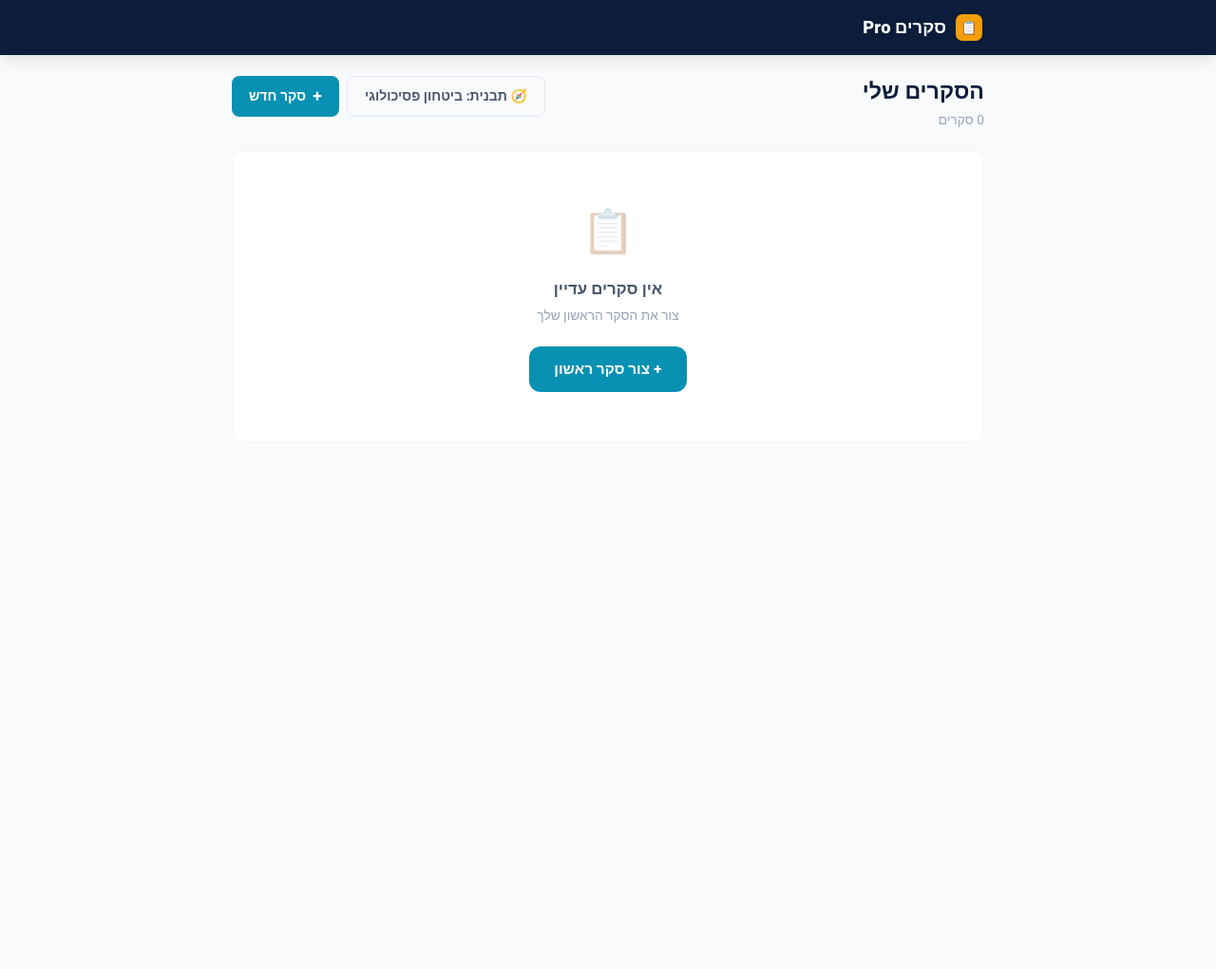
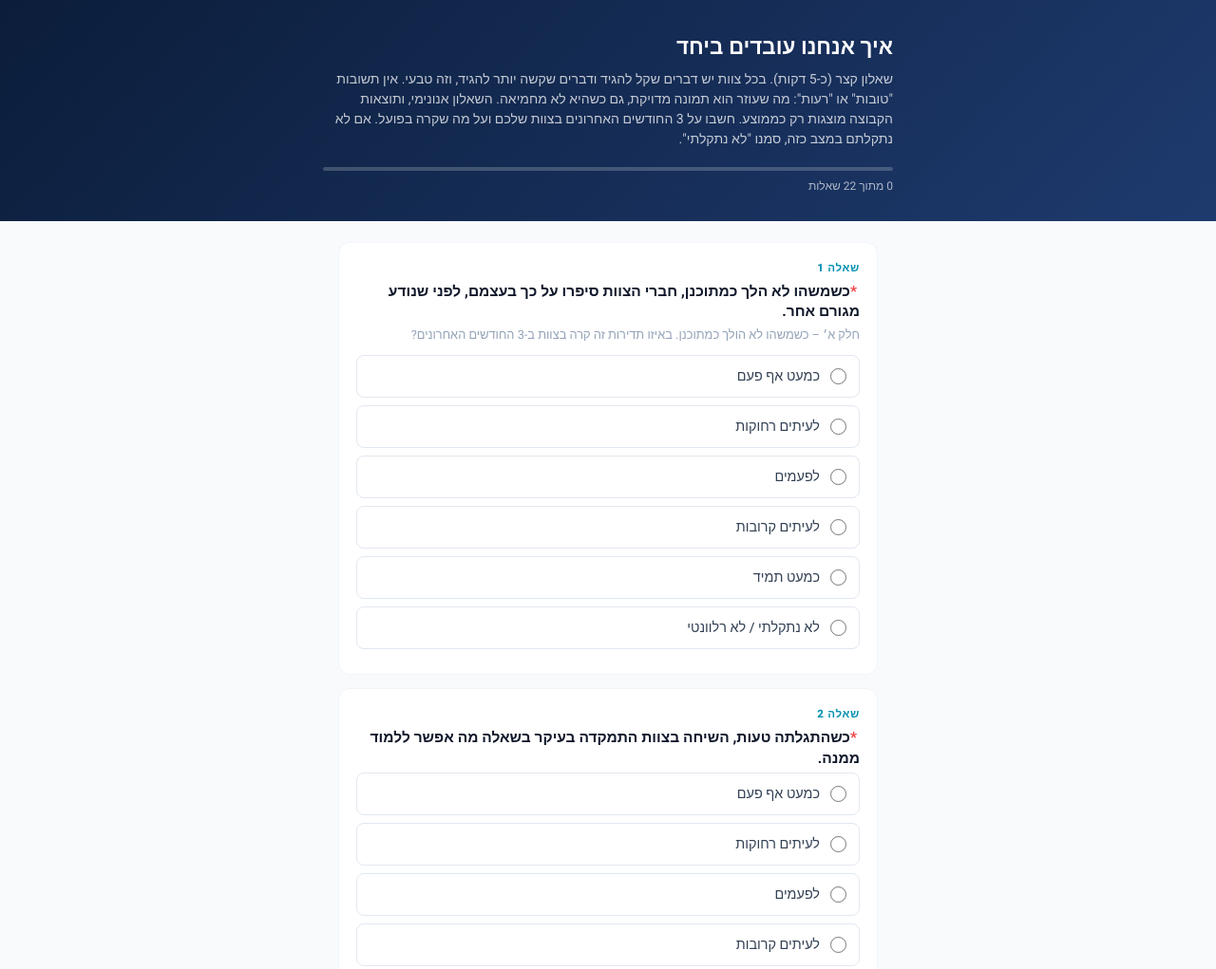
Before and after one commit to Yuvalfriedman1973/pollmaker, a plain HTML site: page index.html in a window 1280 px wide. Shown: the top 1021 px of the page at 95% size. Before the commit the page ends 800 px from the top, so only its background shows below. Drawn offline with Linux system fonts and the light colour scheme.

Commit message:
Open the psychological-safety questionnaire directly on load
No hash now opens the fill view; #home keeps the survey manager.
Discreet facilitator links (management / group results) on the survey.

Co-Authored-By: Claude Sonnet 5.5 <noreply@anthropic.com>
Claude-Session: https://claude.ai/code/session_01VSpTX2rrrZ6gvqeMZEsnBc

```diff
--- a/index.html
+++ b/index.html
@@ -513,7 +513,7 @@ function surveyFromHash(encoded) {
 //  ROUTER
 // ══════════════════════════════════════════════════════
 function getRoute() {
-  const h = location.hash.slice(1) || 'home';
+  const h = location.hash.slice(1) || 'start';   // no hash → open the questionnaire straight away; '#home' = management
   const slash = h.indexOf('/');
   if (slash === -1) return { view: h, id: '' };
   return { view: h.slice(0, slash), id: h.slice(slash + 1) };
@@ -645,17 +645,29 @@ function dimSummaryHtml(survey, responses) {
   </div>`;
 }
 
+// small discreet links for the facilitator, shown only on the default survey
+function adminLinksHtml(survey) {
+  if (!survey || survey.id !== PSY_ID) return '';
+  return `<div style="text-align:center;margin:28px 0 8px;font-size:.75rem">
+    <a href="#home" style="color:var(--g400);text-decoration:none">ניהול סקרים</a>
+    <span style="color:var(--g300)"> · </span>
+    <a href="#results/${PSY_ID}" style="color:var(--g400);text-decoration:none">תוצאות הקבוצה</a>
+  </div>`;
+}
+
 // ── Template: psychological-safety questionnaire ──
-function psySurveyTemplate() {
+const PSY_ID = 'psy-safety';
+// stable=true → fixed survey/question ids (the default survey opened on load)
+function psySurveyTemplate(stable) {
   let n = 0;
-  const id = () => genId() + (n++).toString(36);
+  const id = () => stable ? 'p' + (n++) : genId() + (n++).toString(36);
   const F = (dim, text, rev, help) => ({ id: id(), type:'single', text, helpText: help || '', required: true,
     options: [...SCALES.freq], settings: {}, dim, rev: !!rev });
   const SC = (dim, text, opts, scores, help) => ({ id: id(), type:'single', text, helpText: help || '', required: true,
     options: opts, settings: {}, dim, scores });
   const T = (text) => ({ id: id(), type:'textarea', text, helpText: 'רשות', required: false, options: [], settings: {} });
   return {
-    id: genId(), createdAt: new Date().toISOString(),
+    id: stable ? PSY_ID : genId(), createdAt: new Date().toISOString(),
     title: 'איך אנחנו עובדים ביחד',
     description: 'שאלון קצר (כ-5 דקות). בכל צוות יש דברים שקל להגיד ודברים שקשה יותר להגיד, וזה טבעי. אין תשובות "טובות" או "רעות": מה שעוזר הוא תמונה מדויקת, גם כשהיא לא מחמיאה. השאלון אנונימי, ותוצאות הקבוצה מוצגות רק כממוצע. חשבו על 3 החודשים האחרונים בצוות שלכם ועל מה שקרה בפועל. אם לא נתקלתם במצב כזה, סמנו "לא נתקלתי".',
     dims: { mistakes:'טעויות וכשלים', questions:'שאלות ובקשת עזרה', opinions:'דעות שונות',
@@ -704,6 +716,12 @@ function render() {
   const { view, id } = getRoute();
   const app = document.getElementById('app');
   if (view === 'create') { const s = surveyCreate(); go('edit/'+s.id); return; }
+  if (view === 'start') {
+    if (!surveyGet(PSY_ID)) { DB.surveys.unshift(psySurveyTemplate(true)); dbSave('surveys'); }
+    window._fillSurveyData = surveyGet(PSY_ID);
+    app.innerHTML = viewFill(PSY_ID, false);
+    attachFillListeners(); return;
+  }
   if (view === 'fill') {
     window._fillSurveyData = surveyFromHash(id);
     app.innerHTML = viewFill(id, true);
@@ -1052,6 +1070,7 @@ function viewFill(idOrEncoded, isEncoded) {
             <button type="submit" class="btn btn-primary btn-lg btn-full">שלח תשובות ✓</button>
           </div>` : `<div style="text-align:center;padding:40px;color:var(--g400)">הסקר ריק מרגע</div>`}
         </form>
+        ${adminLinksHtml(survey)}
       </div>
     </div>
   `;
@@ -1424,6 +1443,7 @@ window.submitFill = function(e, sid) {
         <div class="ty-text">תשובותיך התקבלו בהצלחה.${survey.dims ? '' : '<br>ניתן לסגור חלון זה.'}</div>
       </div>
       ${survey.dims ? personalResultHtml(survey, answers) : ''}
+      ${adminLinksHtml(survey)}
     </div>`;
 };
 
```
